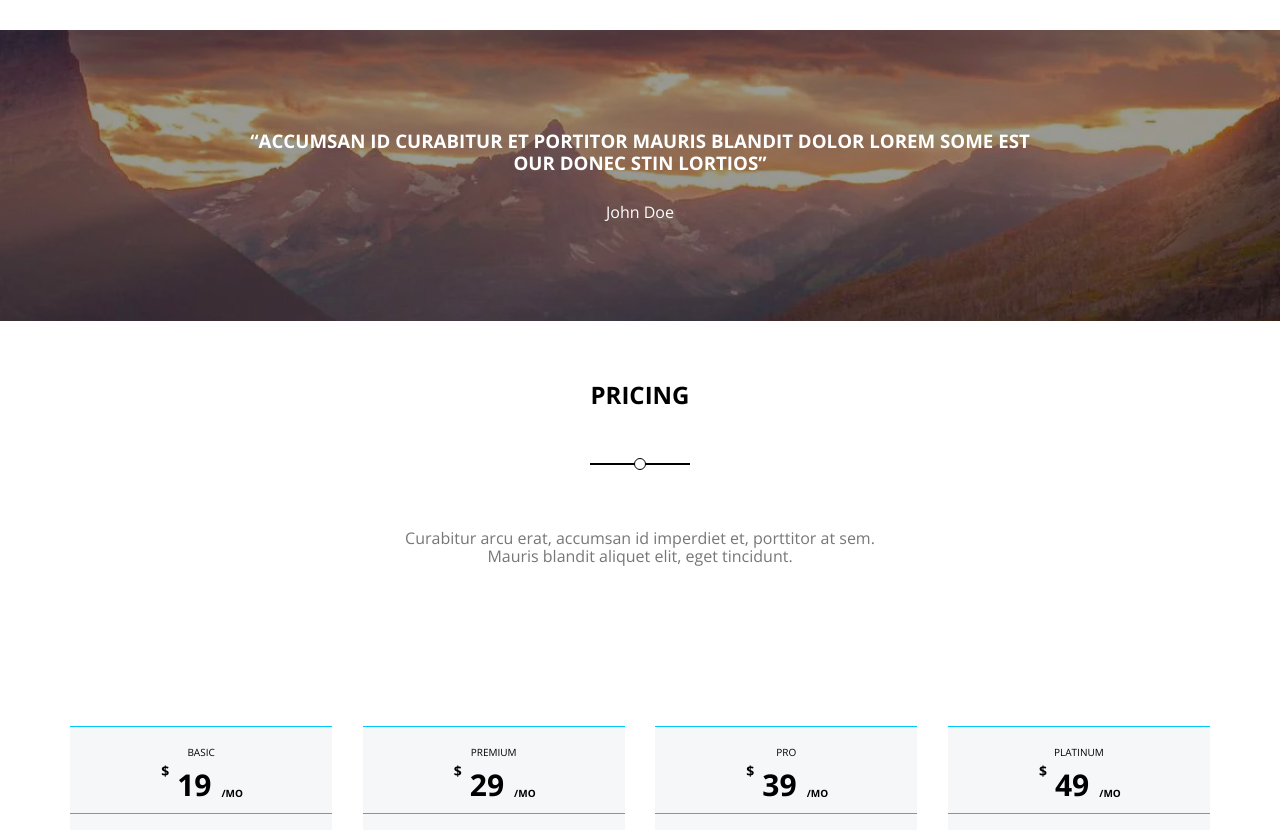
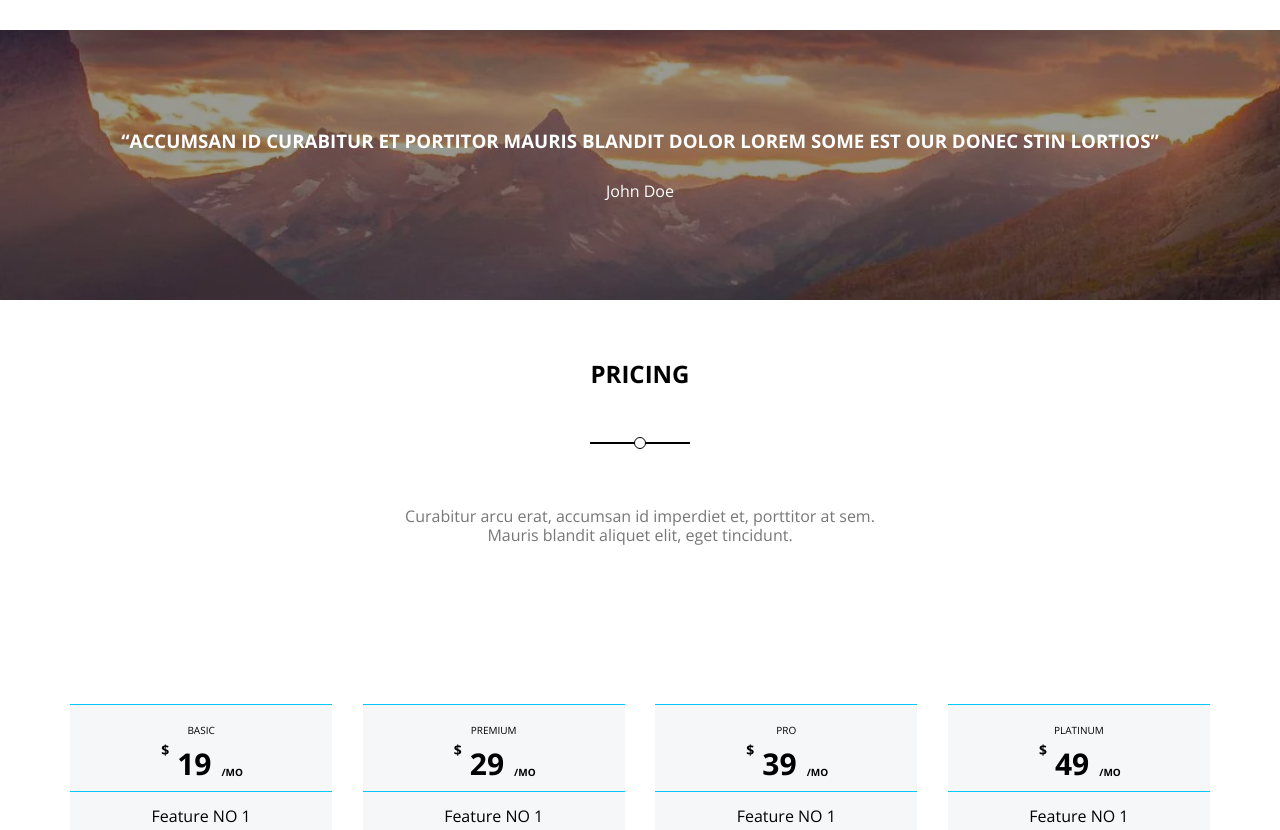
Before and after one commit to Mo7ammed-Ja3far/HTML-And-Css-Template_Two, a plain HTML site: page index.html in a window 1280 px wide. Shown: the part 5660-6490 px from the top of the page. Drawn offline with nearby package versions, Linux system fonts and the light colour scheme.

Commit message:
Update kaspar.css

```diff
--- a/Css/kaspar.css
+++ b/Css/kaspar.css
@@ -721,7 +721,7 @@ header .container nav .form {
   background-color: rgba(0, 0, 0, 40%);
 }
 .full-text .text {
-  max-width: 800px;
+  min-width: 390px;
   z-index: 1;
   text-align: center;
 }
```
